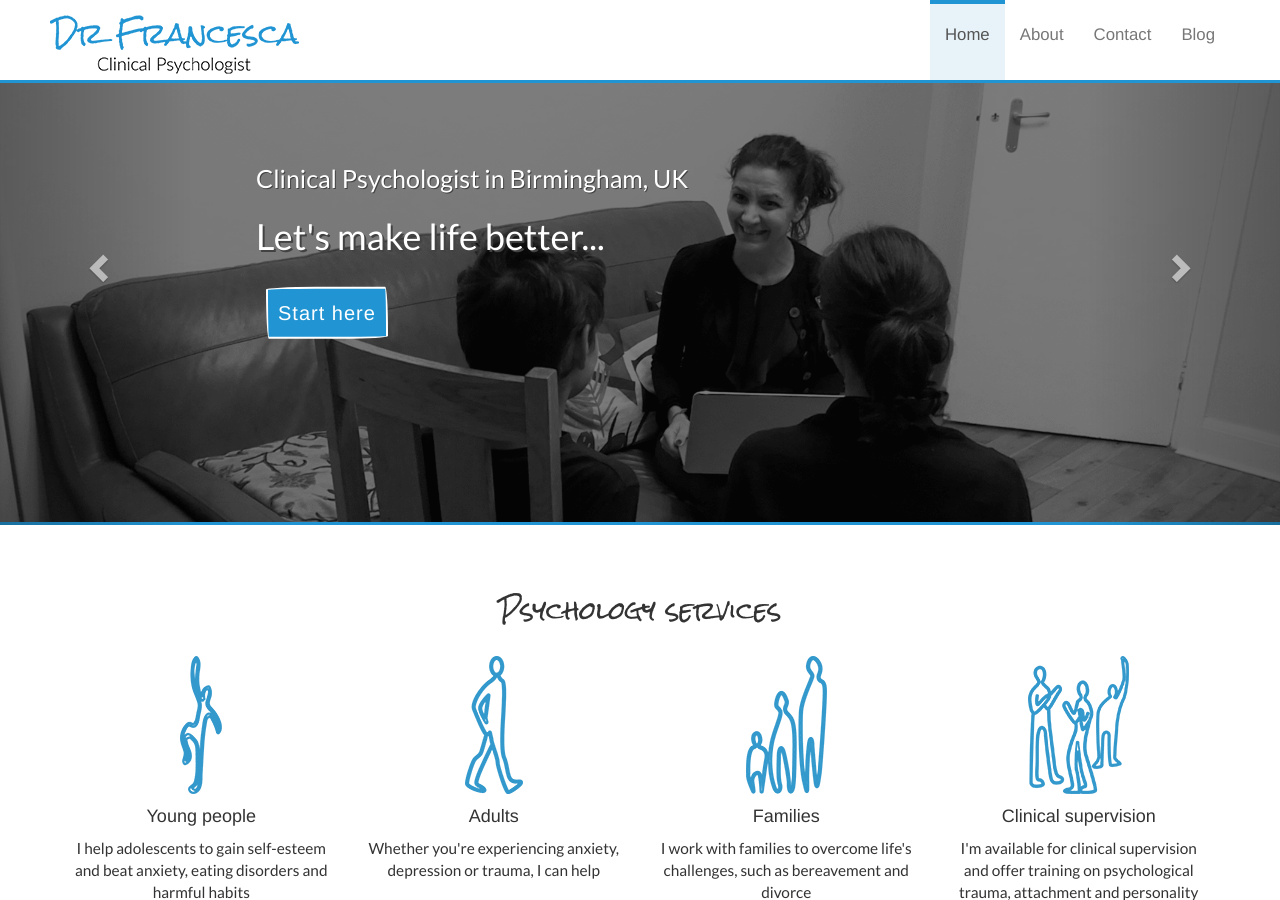
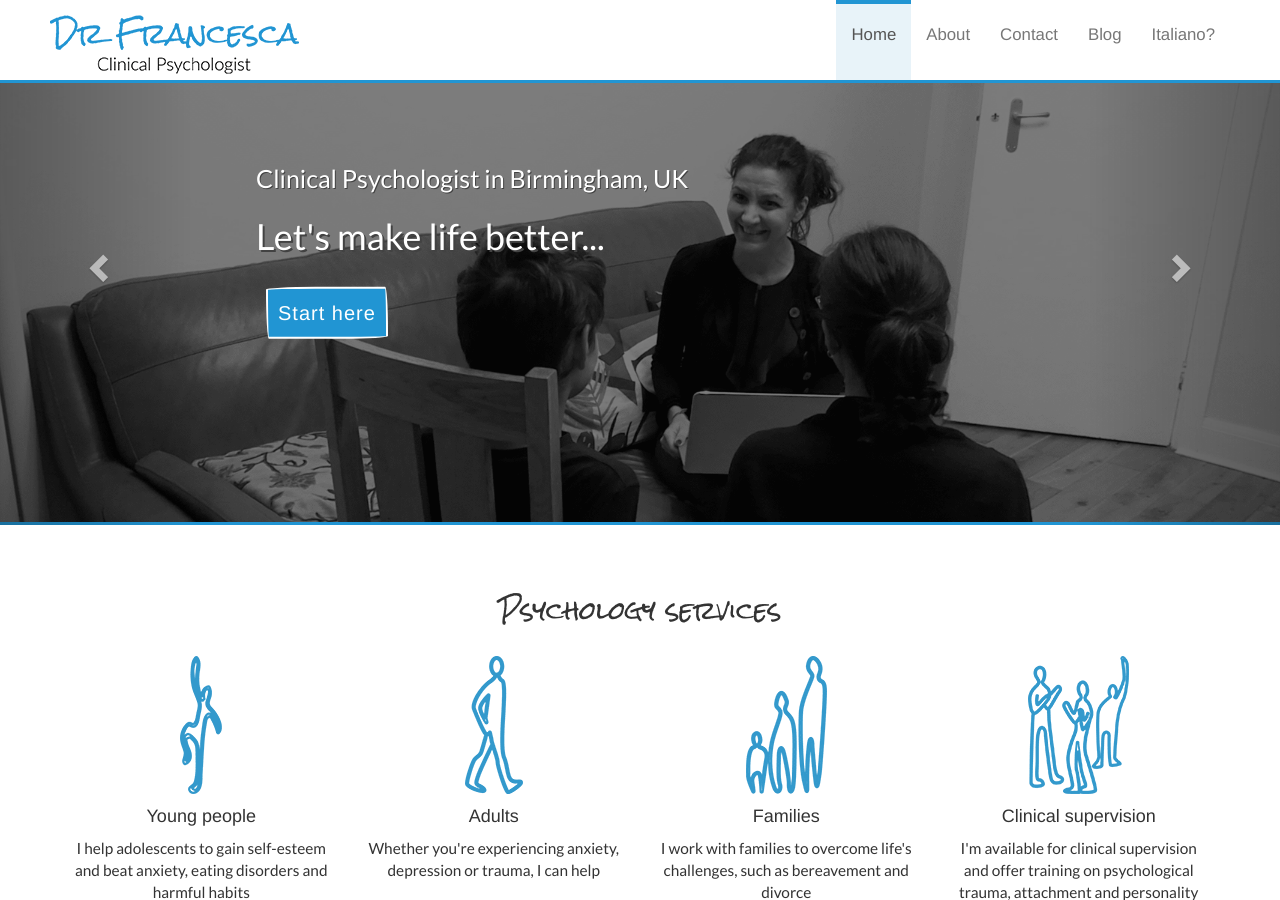
Before and after one commit to robconaty/drfrancesca, a Jekyll site: the page built from index.html, in a window 1280 px wide and 900 px high. Built offline with Jekyll 4.4.1, drawn with Linux system fonts in a browser that asks for light colours; nearby versions of some CDN libraries; comment, search, counter and statistics services are not loaded.

Commit message:
Add files via upload

```diff
--- a/_layouts/default.html
+++ b/_layouts/default.html
@@ -83,6 +83,7 @@
     <li><a href="/about" {% if page.url == "/about.html" %}class="active"{% endif %}>About</a></li>
     <li><a href="/contact" {% if page.url == "/contact.html" %}class="active"{% endif %}>Contact</a></li>
     <li><a href="/blog" {% if page.url == "/blog.html" %}class="active"{% endif %}>Blog</a></li>
+    <li><a href="/italian" {% if page.url == "/italian.html" %}class="active"{% endif %}>Italiano?</a></li>
 
   </ul>
 </nav>
```
